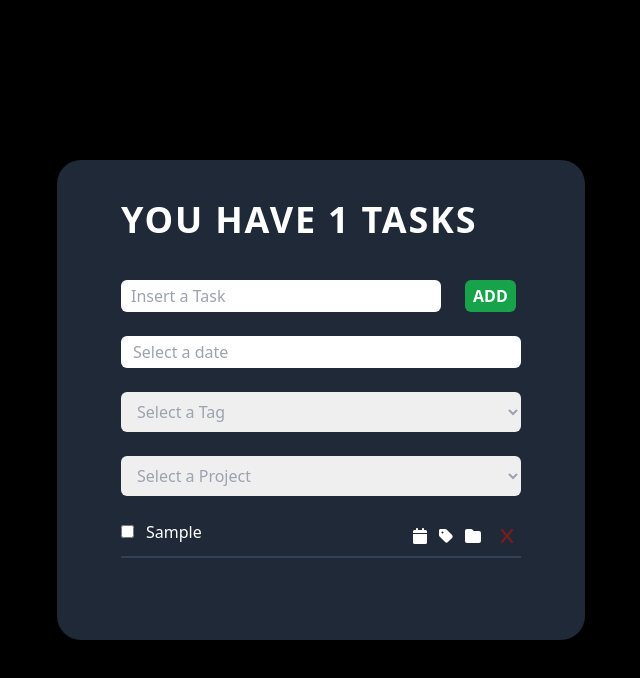
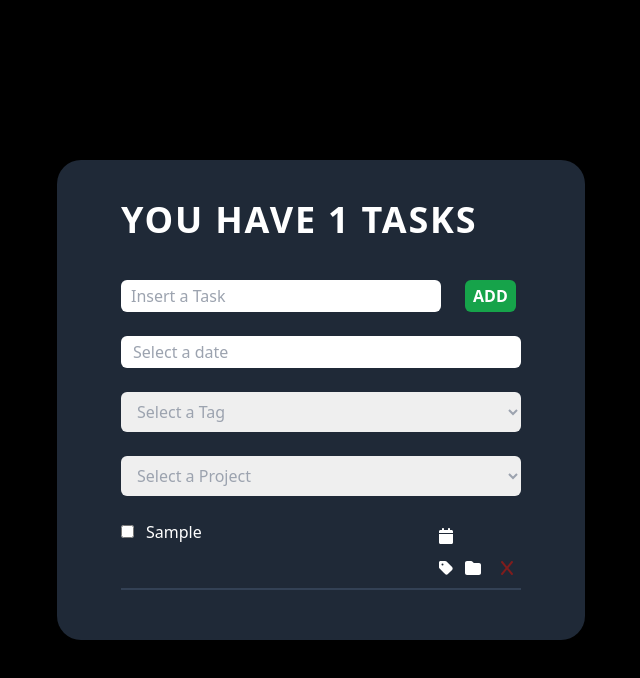
Before and after one commit to Fr3nk21/to-do-list, a React (Create React App) app: page / in a window 1280 px wide. Both pictures are taken after typing "Sample" into the empty fields and a click on the button "ADD". Shown: the top 678 px of the page, without its empty margins (319-959 px from the left). Built offline with nearby package versions, Linux system fonts and the light colour scheme.

Commit message:
task calendar icon functionality

```diff
--- /dev/null
+++ b/src/components/CalendarIcon.js
@@ -0,0 +1,57 @@
+import React, { useState, useRef } from "react";
+import DatePicker from "react-datepicker";
+import "react-datepicker/dist/react-datepicker.css";
+import { FontAwesomeIcon } from "@fortawesome/react-fontawesome";
+import { faCalendar } from "@fortawesome/free-solid-svg-icons";
+
+export default function CalendarIcon() {
+  const [selectedDate, setSelectedDate] = useState(null);
+  const [isOpen, setIsOpen] = useState(false);
+  const calendarRef = useRef(null);
+
+  const handleIconClick = (e) => {
+    e.preventDefault();
+    setIsOpen(!isOpen);
+  };
+
+  const handleClickOutside = (e) => {
+    if (calendarRef.current && !calendarRef.current.contains(e.target)) {
+      setIsOpen(false);
+    }
+  };
+
+  const handleDateChange = (date) => {
+    setSelectedDate(date);
+    setIsOpen(false);
+  };
+
+  React.useEffect(() => {
+    document.addEventListener("mousedown", handleClickOutside);
+    return () => {
+      document.removeEventListener("mousedown", handleClickOutside);
+    };
+  }, []);
+
+  return (
+    <div ref={calendarRef} className="relative">
+      <button
+        className="py-1 pr-3 ml-auto rounded-md text-white font-sans uppercase font-bold"
+        onClick={handleIconClick}
+      >
+        <FontAwesomeIcon
+          icon={faCalendar}
+          className={selectedDate && "text-red-500"}
+        />
+      </button>
+      {isOpen && (
+        <div className="absolute top-10 right-0 z-10">
+          <DatePicker
+            selected={selectedDate}
+            onChange={handleDateChange}
+            inline
+          />
+        </div>
+      )}
+    </div>
+  );
+}
--- a/src/components/TasksList.js
+++ b/src/components/TasksList.js
@@ -1,4 +1,5 @@
 import React from "react";
+import CalendarIcon from "./CalendarIcon.js";
 import { FontAwesomeIcon } from "@fortawesome/react-fontawesome";
 import {
   faCalendar,
@@ -29,12 +30,13 @@ export default function TasksList({ tasks, onRemoveTask }) {
               </label>
             </div>
             <div>
-              <button className="py-1 pr-3 ml-auto rounded-md text-white font-sans uppercase font-bold">
+              {/* <button className="py-1 pr-3 ml-auto rounded-md text-white font-sans uppercase font-bold">
                 <FontAwesomeIcon
                   icon={faCalendar}
                   className={task.date && "text-red-600"}
                 />
-              </button>
+              </button> */}
+              <CalendarIcon />
               <button className="py-1 pr-3 ml-auto rounded-md text-white font-sans uppercase font-bold">
                 <FontAwesomeIcon
                   icon={faTag}
```
Also changed, not shown: src/components/DateTask.js (deleted, +0 -28 lines), src/components/NameTask.js (deleted, +0 -40 lines), src/components/NewTask.js (deleted, +0 -21 lines), src/components/ProjectTask.js (deleted, +0 -31 lines), src/components/TagTask.js (deleted, +0 -29 lines).
